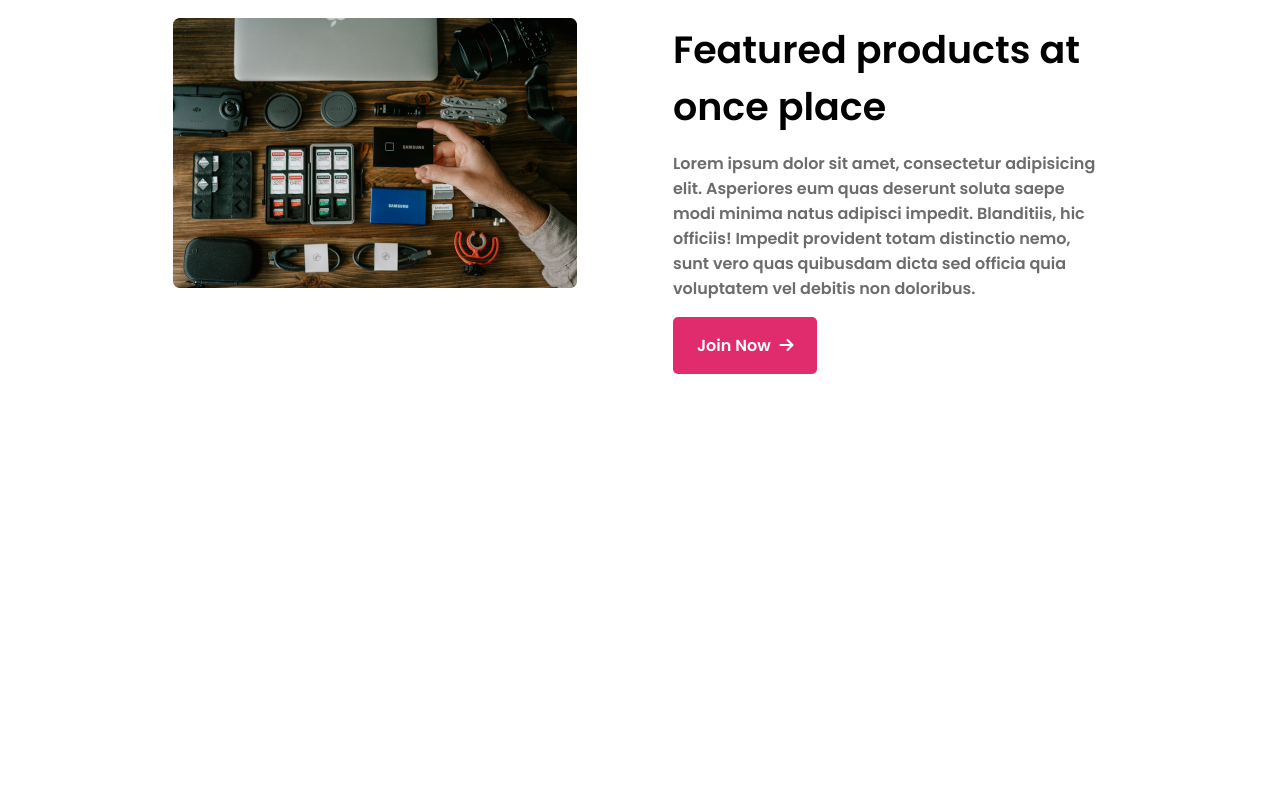
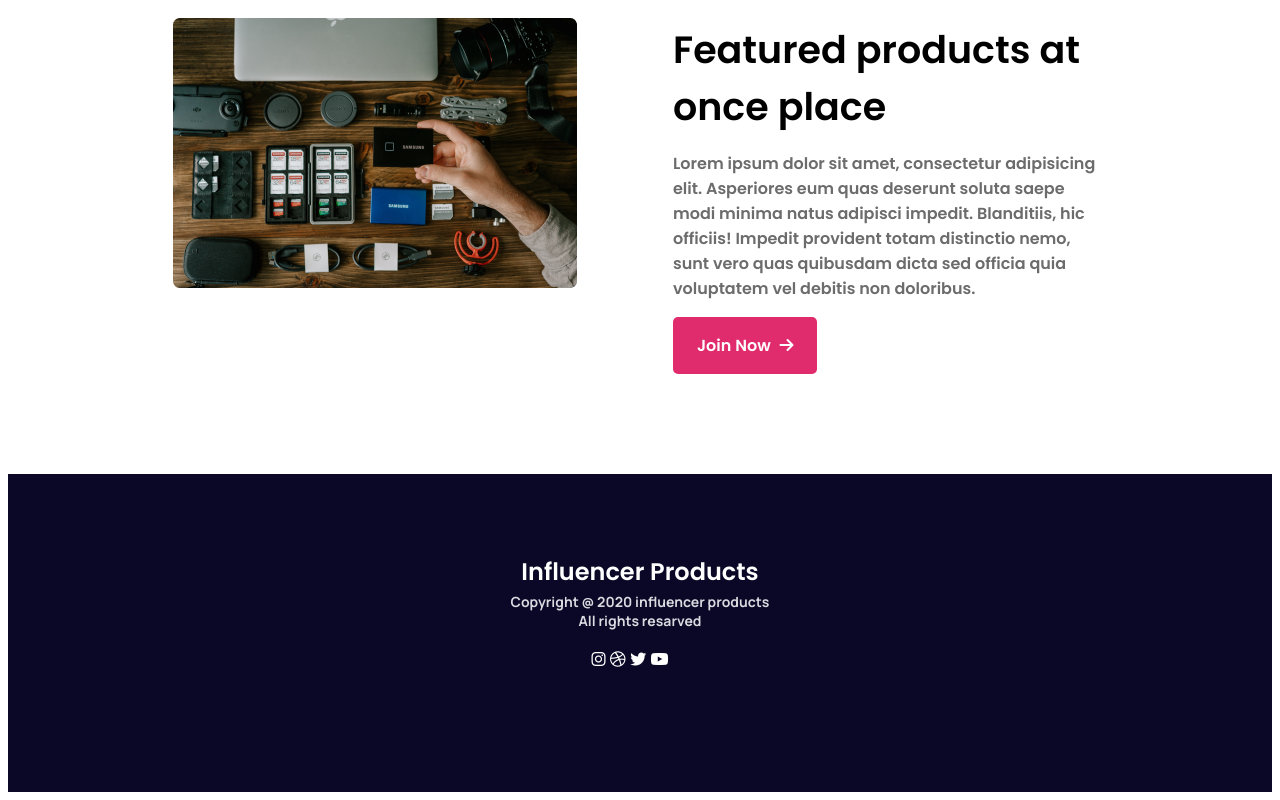
Before and after one commit to morsheda03/my-influencer-gear, a plain HTML site: page index.html in a window 1280 px wide. Shown: the part 3230-4030 px from the top of the page. Before the commit the page ends 3612 px from the top, so only its background shows below. Drawn offline with Linux system fonts and the light colour scheme.

Commit message:
added footer

```diff
--- a/index.html
+++ b/index.html
@@ -9,6 +9,10 @@
     <link rel="preconnect" href="https://fonts.googleapis.com">
 <link rel="preconnect" href="https://fonts.gstatic.com" crossorigin>
 <link href="https://fonts.googleapis.com/css2?family=Inter&family=Lobster&family=Manrope:wght@300;400&family=Open+Sans:wght@300;400&family=Poppins:wght@400;600&family=Work+Sans&display=swap" rel="stylesheet">
+<!-- manrope font -->
+<link rel="preconnect" href="https://fonts.googleapis.com">
+<link rel="preconnect" href="https://fonts.gstatic.com" crossorigin>
+<link href="https://fonts.googleapis.com/css2?family=Inter&family=Lobster&family=Manrope:wght@300;400;700&family=Open+Sans:wght@300;400&family=Poppins:wght@400;600&family=Work+Sans&display=swap" rel="stylesheet">
 <!-- font awesome -->
 <script src="https://kit.fontawesome.com/88f734be49.js" crossorigin="anonymous"></script>
 </head>
@@ -238,5 +242,19 @@
         <button class="feature-btn">Join Now <i id="arrow" class="fa-solid fa-arrow-right"></i></button>
     </div>
 </section>
+
+<!-- footer -->
+
+<section class="footer">
+    <div class="footer-title">Influencer Products</div>
+    <div class="copyrite">Copyright @ 2020 influencer products <br>
+    All rights resarved</div>
+    <div class="logos">
+        <i class="fa-brands fa-instagram"></i>
+        <i class="fa-brands fa-dribbble"></i>
+        <i class="fa-brands fa-twitter"></i>
+        <i class="fa-brands fa-youtube"></i>
+    </div>
+</section>
 </body>
 </html>
--- a/styles/styles.css
+++ b/styles/styles.css
@@ -179,3 +179,32 @@ span{
     color: white;
     margin-left: 5px;
 }
+
+/* footer */
+
+.footer{
+    margin-top: 100px;
+    background-color: #0A0826;
+    padding-bottom: 120px;
+}
+.footer-title{
+    color: white;
+    font-size: 24px;
+    font-weight: 700;
+    padding-top: 80px;
+    text-align: center;
+}
+.copyrite{
+    color: #D9DBE1;
+    font-size: 14px;
+    font-weight: 700;
+    font-family: 'Manrope', sans-serif;
+    text-align: center;
+    margin-top: 3px;
+}
+.logos{
+    color: white;
+    text-align: center;
+    margin-top: 17px;
+    padding-right: 20px;
+}
```
